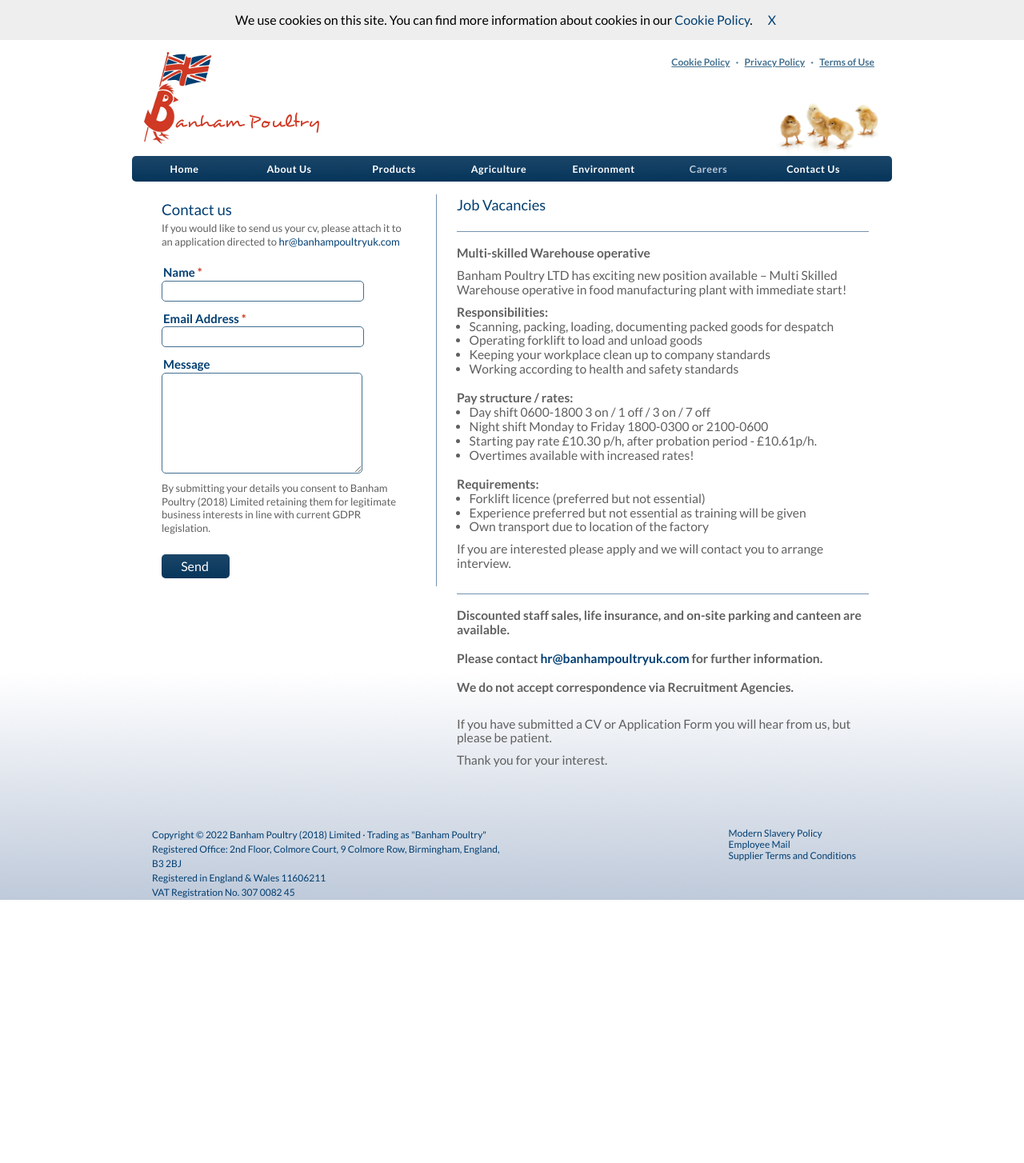
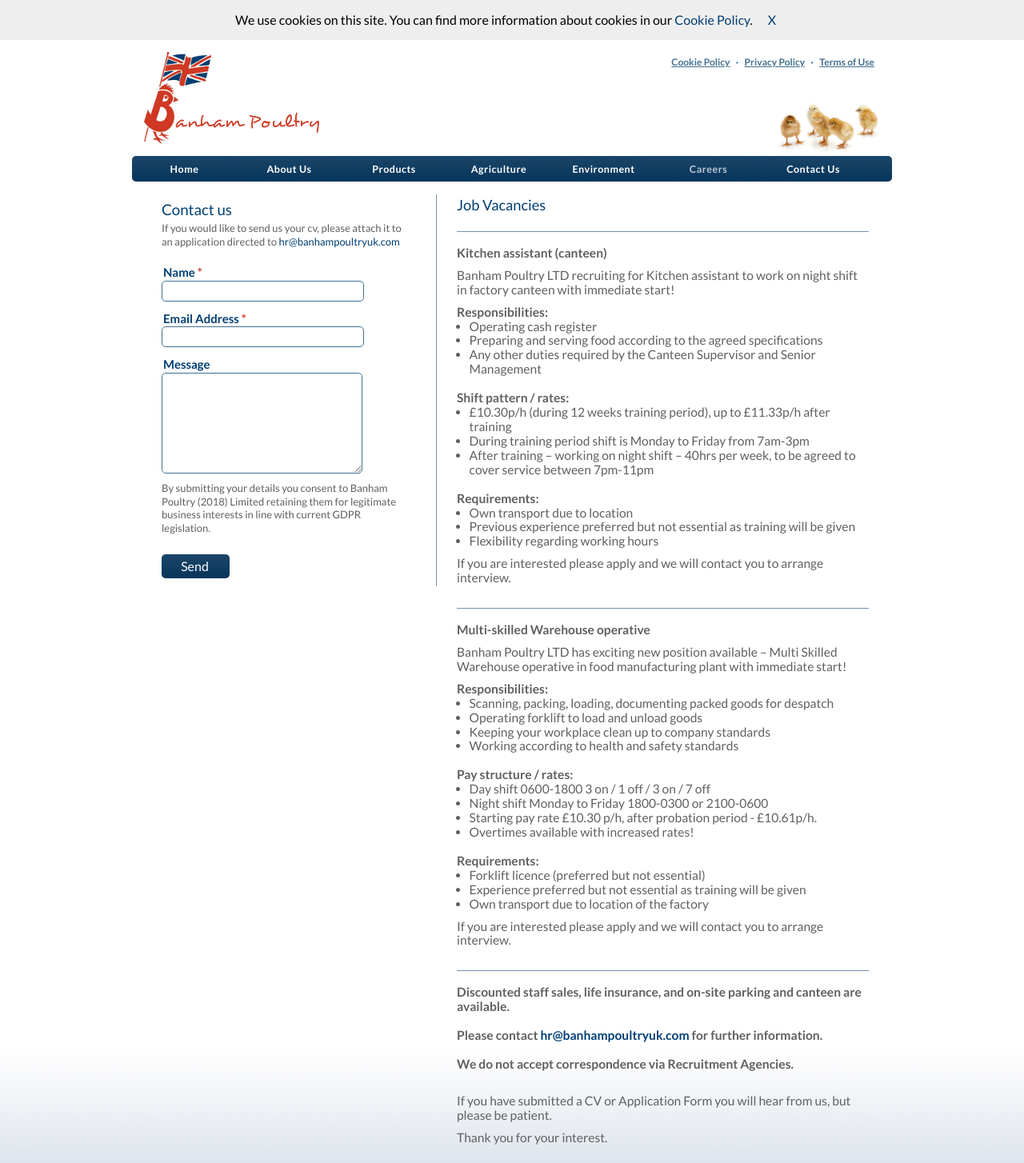
Before and after one commit to BanhamPoultryUK/website, a PHP site: page /careers in a window 1280 px wide. Shown: the top 1454 px of the page at 80% size. Before the commit the page ends 1125 px from the top, so only its background shows below. Run offline with PHP 8.4, Linux system fonts and the light colour scheme; some libraries are stand-ins or nearby versions.

Commit message:
Add Kitchen Assistant job.

```diff
--- a/careers.php
+++ b/careers.php
@@ -41,6 +41,32 @@
 		<br>
 		<hr>
 		<br>
+		<h4>Kitchen assistant (canteen)</h4>
+		<p>Banham Poultry LTD recruiting for Kitchen assistant to work on night shift in factory canteen with immediate start!</p>
+		<h4>Responsibilities:</h4>
+		<ul>
+			<li>Operating cash register
+			<li>Preparing and serving food according to the agreed specifications
+			<li>Any other duties required by the Canteen Supervisor and Senior Management
+		</ul>
+		<br>
+		<h4>Shift pattern / rates:</h4>
+		<ul>
+			<li>£10.30p/h (during 12 weeks training period), up to £11.33p/h after training
+			<li>During training period shift is Monday to Friday from 7am-3pm
+			<li>After training – working on night shift – 40hrs per week, to be agreed to cover service between 7pm-11pm
+		</ul>
+		<br>
+		<h4>Requirements:</h4>
+			<ul>
+			<li>Own transport due to location
+			<li>Previous experience preferred but not essential as training will be given
+			<li>Flexibility regarding working hours
+		</ul>
+		<p>If you are interested please apply and we will contact you to arrange interview.</p>
+		<br>
+		<hr>
+		<br>
 		<h4>Multi-skilled Warehouse operative</h4>
 		<p>Banham Poultry LTD has exciting new position available – Multi Skilled Warehouse operative in food manufacturing plant with immediate start!</p>
 		<h4>Responsibilities:</h4>
```
